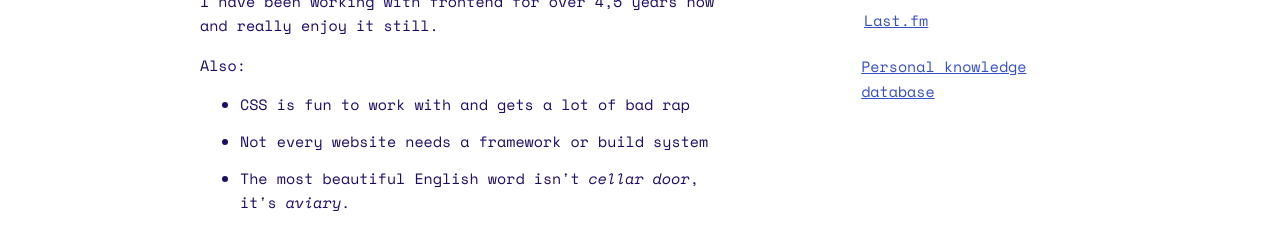
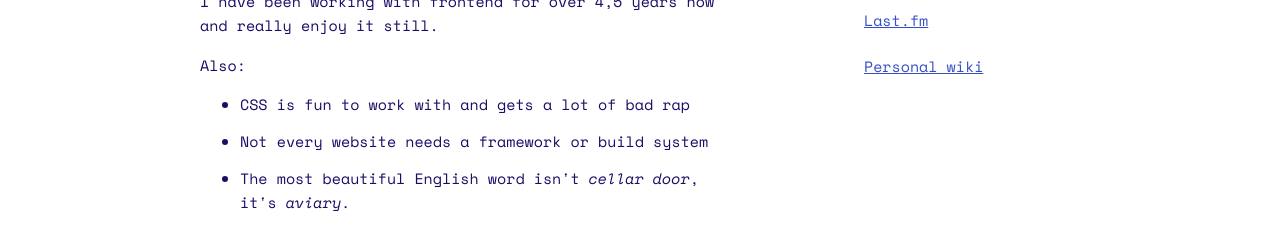
Before and after one commit to MateBoy/mateboy.github.io, a plain HTML site: page index.html in a window 1280 px wide. Shown: the part 646-896 px from the top of the page. Drawn offline with nearby package versions, Linux system fonts and the light colour scheme.

Commit message:
Update index.html

```diff
--- a/index.html
+++ b/index.html
@@ -60,10 +60,10 @@
         </a>
         <a
           class="section__link"
-          href="https:/wiki.mathiasborgmalm.com"
+          href="https:/wiki.mathiasborgmalm.dev"
         >
         <svg xmlns="http://www.w3.org/2000/svg" class="stroke" width="24" height="24" viewBox="0 0 24 24" fill="none" stroke="#fff" stroke-width="2" stroke-linecap="round" stroke-linejoin="round" class="feather feather-book-open"><title>Book icon</title></title><path d="M2 3h6a4 4 0 0 1 4 4v14a3 3 0 0 0-3-3H2z"></path><path d="M22 3h-6a4 4 0 0 0-4 4v14a3 3 0 0 1 3-3h7z"></path></svg>
-          Personal knowledge database
+          Personal wiki
         </a>
       </article>
     </div>
```
